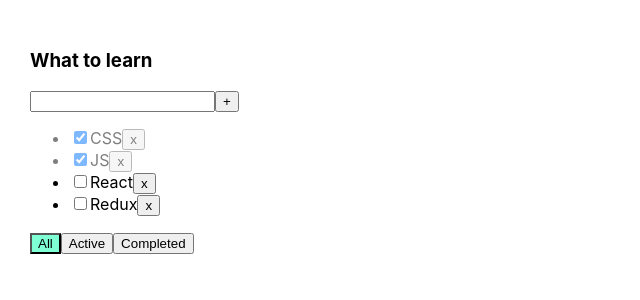
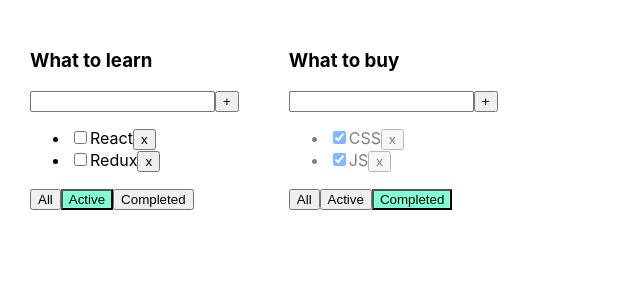
Before and after one commit to Radchenko87dmytro/My-Portfolio, a React (Create React App) app: page / in a window 1280 px wide. Shown: the top 300 px of the page, without its empty margins (0-640 px from the left). Built offline with nearby package versions, Linux system fonts and the light colour scheme.

Commit message:
feature: refactoring, created todolistType

```diff
--- a/src/App.tsx
+++ b/src/App.tsx
@@ -6,6 +6,11 @@
 import { v1 } from "uuid";
 
 export type FilterValuesType = "all" | "completed" | "active";
+type TodolistType = {
+  id: string;
+  title: string;
+  filter: FilterValuesType;
+};
 
 function App() {
   const [tasks, setTasks] = useState<Array<TaskType>>([
@@ -28,12 +33,6 @@
     setTasks(newTasks);
   }
 
-  function changeFilter(value: FilterValuesType) {
-    setFilter(value);
-  }
-
-  const [filter, setFilter] = useState<FilterValuesType>("all");
-
   function changeTaskStatus(taskId: string, isDone: boolean) {
     console.log(taskId, " ", isDone);
 
@@ -44,25 +43,40 @@
     setTasks([...tasks]);
   }
 
+  function changeFilter(value: FilterValuesType, todolistId: string) {}
+
+  let [todolists, setTodolist] = useState<Array<TodolistType>>([
+    { id: v1(), title: "What to learn", filter: "active" },
+    { id: v1(), title: "What to buy", filter: "completed" },
+  ]);
+
+  return (
+    <div className="App">
+      {todolists.map((tl) => {
         let tasksForTodolist = tasks;
-  if (filter === "completed") {
+
+        if (tl.filter === "completed") {
           tasksForTodolist = tasks.filter((t) => t.isDone === true);
         }
-  if (filter === "active") {
+        if (tl.filter === "active") {
           tasksForTodolist = tasks.filter((t) => t.isDone === false);
         }
 
         return (
-    <div className="App">
           <Todolist
-        title="What to learn"
+            key={tl.id}
+            id={tl.id}
+            title={tl.title}
             tasks={tasksForTodolist}
             removeTask={removeTask}
             changeFilter={changeFilter}
             addTask={addTask}
             changeTaskStatus={changeTaskStatus}
-        filter={filter}
+            filter={tl.filter}
           />
+        );
+      })}
+
       {/* <Todolist title="Movies" tasks={tasks2} /> */}
     </div>
   );
--- a/src/Todolist.tsx
+++ b/src/Todolist.tsx
@@ -13,10 +13,11 @@
 }
 
 export interface PropsType {
+  id: string;
   title: string;
   tasks: Array<TaskType>;
   removeTask: (id: string) => void;
-  changeFilter: (value: FilterValuesType) => void;
+  changeFilter: (value: FilterValuesType, todolistId: string) => void;
   addTask: (title: string) => void;
   changeTaskStatus: (taskId: string, isDone: boolean) => void;
   filter: FilterValuesType;
@@ -51,9 +52,10 @@
       setError("Field is required");
     }
   };
-  const onAllClickHandler = () => props.changeFilter("all");
-  const onActiveClickHandler = () => props.changeFilter("active");
-  const onCompletedClickHandler = () => props.changeFilter("completed");
+  const onAllClickHandler = () => props.changeFilter("all", props.id);
+  const onActiveClickHandler = () => props.changeFilter("active", props.id);
+  const onCompletedClickHandler = () =>
+    props.changeFilter("completed", props.id);
 
   return (
     <div>
```
Lines whose indentation alone changed are shown as unchanged.
